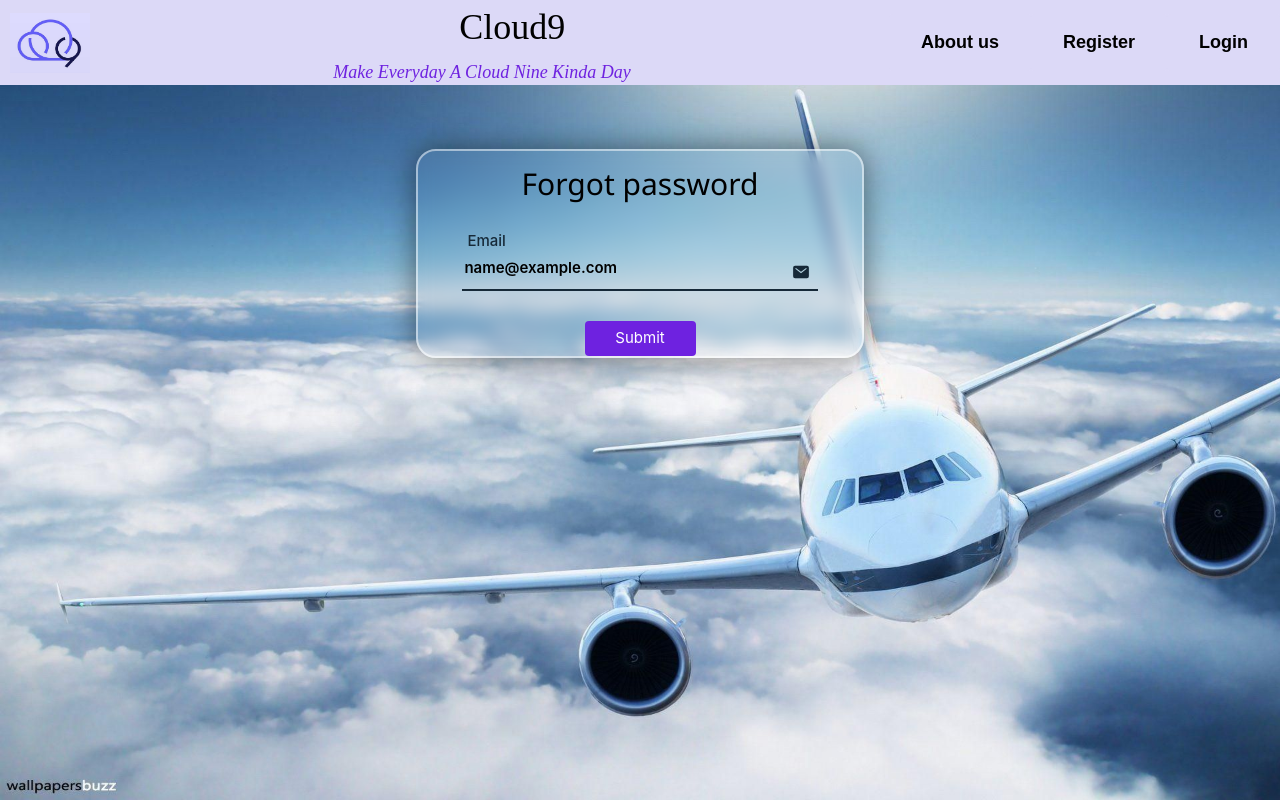
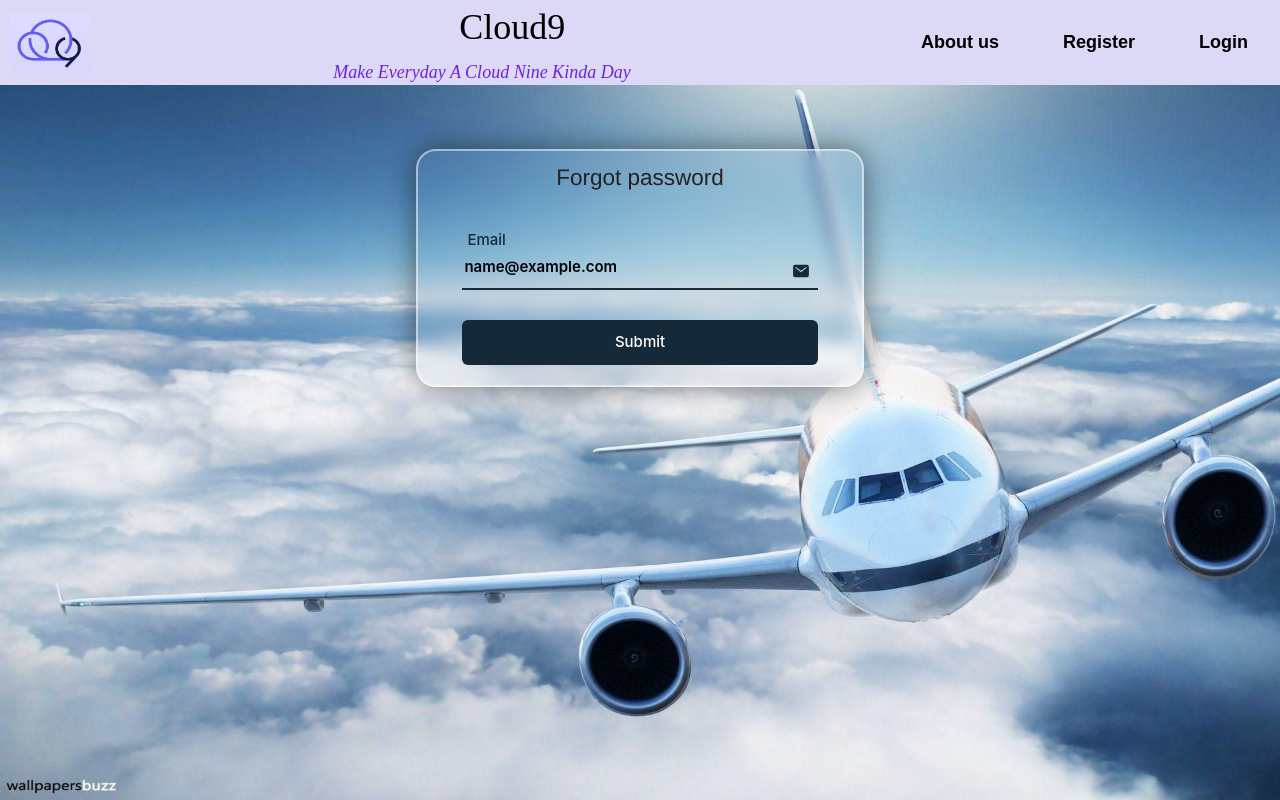
Before and after one commit to vkr2471/ATBCS, a React (Create React App) app in the folder frontend/: page /login in a window 1280 px wide. Both pictures are taken after typing "name@example.com", "Sample123" into the empty fields and a click on the button "Forgot Password?". Built offline with nearby package versions, Linux system fonts and the light colour scheme.

Commit message:
styled forgot-password

```diff
--- a/frontend/src/LoginPage/LoginPage.css
+++ b/frontend/src/LoginPage/LoginPage.css
@@ -128,3 +128,44 @@
     padding: 0;
     text-align: left;
 }
+
+.forgot-password{
+    border: none;
+    background: fixed;
+    width: 100%;
+    text-align: left;
+    margin-bottom: 10px;
+    margin-top: 0px;
+    padding-top: 0px;
+    font-size: 0.95rem;
+    font-weight: 500;
+    color: #162938;
+    font-weight: 550;
+}
+
+.forgot-password:hover {
+    text-decoration: underline;
+}
+
+.forgot-button{
+    width: 80%;
+    height: 45px;
+    background: #162938;
+    border: none;
+    outline: none;
+    border-radius: 6px;
+    margin-bottom: 20px;
+    cursor: pointer;
+    font-size: 1rem;
+    color: #fff;
+    font-weight: 500;
+}
+
+.forgot-login-header {
+    font-size: 1.5rem;
+    color: #232323;
+    text-align: justify;
+    font-family: "Helvetica";
+    font-weight: 100;
+    margin-bottom: 20px;
+}
--- a/frontend/src/LoginPage/SignIn.js
+++ b/frontend/src/LoginPage/SignIn.js
@@ -86,7 +86,7 @@ export default function SignIn(props) {
   if (forgot) {
     return (
       <div className="wrapper">
-        <h2 className="login-header">Forgot password</h2>
+        <h2 className="forgot-login-header">Forgot password</h2>
         <div className="input-box">
           <span className="icon">
             <ion-icon name="mail"></ion-icon>
@@ -101,6 +101,7 @@ export default function SignIn(props) {
           <label>Email</label>
         </div>
         <button
+          className="forgot-button"
           onClick={() => {
             axios
               .get(`http://localhost:5002/forgotpassword/${signInData.email}`)
@@ -145,7 +146,7 @@ export default function SignIn(props) {
           />
           <label>Password</label>
         </div>
-        <button onClick={() => setForgot(true)}>Forgot Password?</button>
+        <button onClick={() => setForgot(true)} className="forgot-password">Forgot Password?</button>
         <button type="submit" className="button">
           Sign In
         </button>
```
Also changed, not shown: 1 other file (tests, documents, lock files or other folders).
